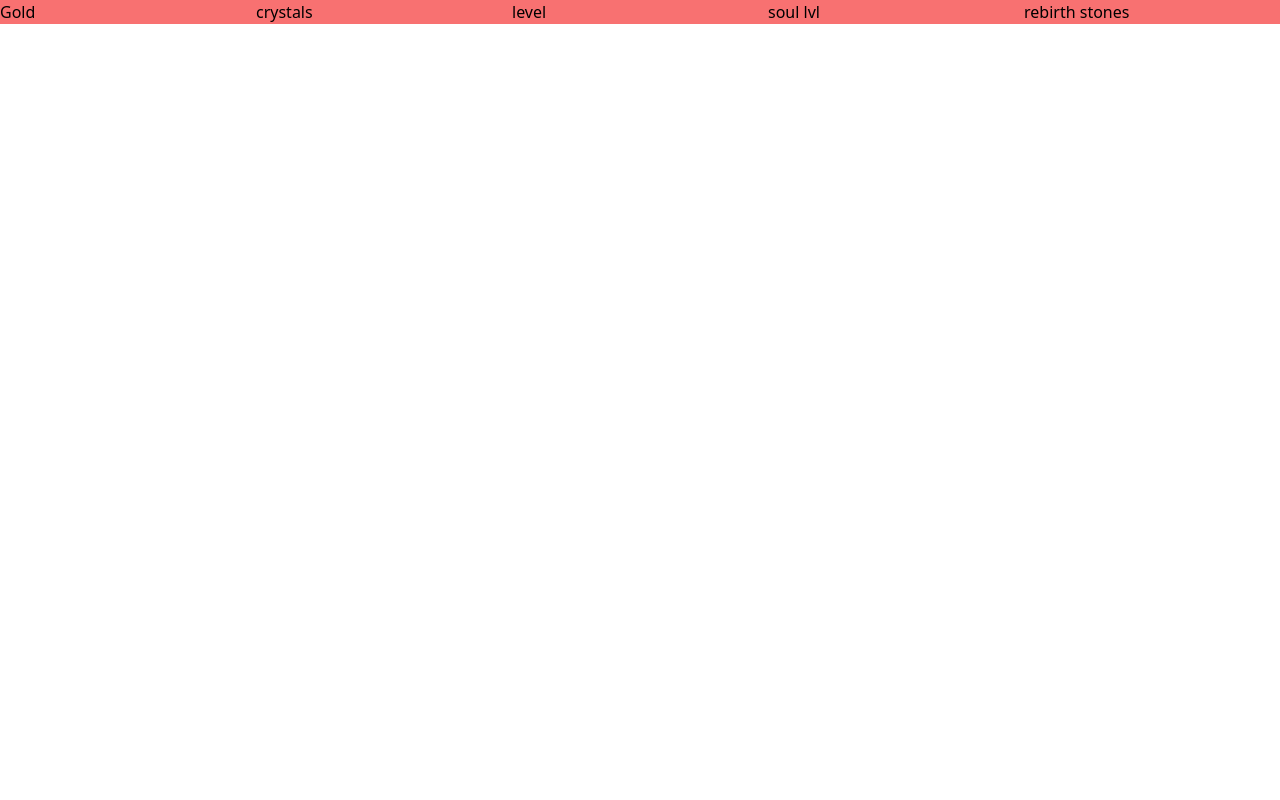
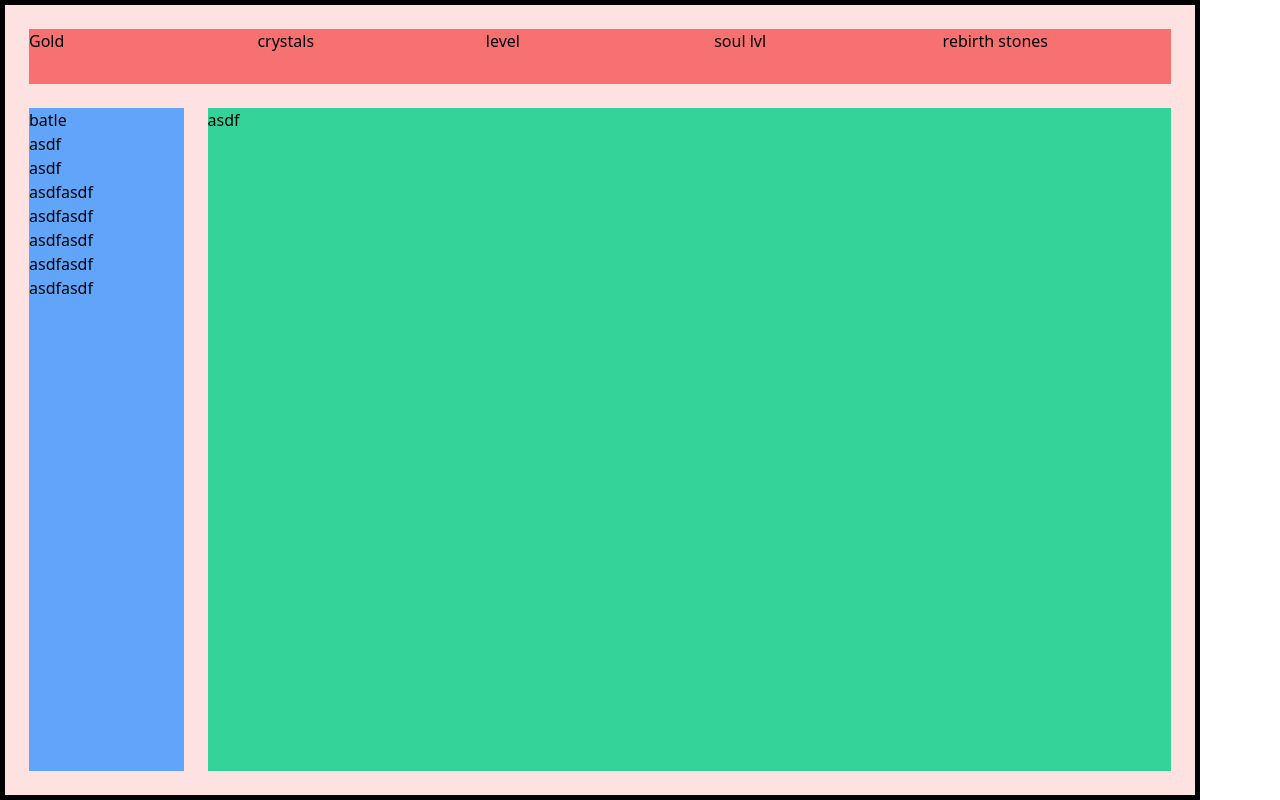
Before and after one commit to aleksandar-radev/infinite-tower-game, a Vue app: page / in a window 1280 px wide. Built offline with nearby package versions, Linux system fonts and the light colour scheme.

Commit message:
add views

```diff
--- a/src/App.vue
+++ b/src/App.vue
@@ -1,20 +1,35 @@
 <template>
-<div>
-  <Header />
+<div class="grid bg-red-100 w-full h-full" style="grid-template-rows: 10% 90%; grid-template-columns: 15% 85%">
+  <Header class="col-span-2 mt-6 ml-6 mr-6"/>
+  <Menu class="m-6 mr-0"/>
+  <Field class="m-6"/>
 </div>
 </template>
 
 <script>
+import Field from './components/Field.vue'
 import Header from './components/Header.vue'
+import Menu from './components/Menu.vue'
 
 export default {
   name: 'App',
   components: {
-    Header
+    Header,
+    Menu,
+    Field
+  },
+  data () {
+    return {
+      x: 1
+    }
   }
 }
 </script>
 
 <style lang="scss">
-
+#app {
+  width: 1200px;
+  height: 800px;
+  border: 5px solid black
+}
 </style>
--- /dev/null
+++ b/src/components/Field.vue
@@ -0,0 +1,27 @@
+<template lang="">
+<div class="bg-green-400">
+  asdf
+</div>
+</template>
+
+<script>
+//  import MenuItem from './GameHeaderMenuItem.vue'
+
+export default {
+  name: 'Field',
+  components: {},
+  props: {},
+  methods: {},
+  data () {
+    this.$store.player.dmg = 126
+    return {}
+  },
+  created () {
+    return {}
+  }
+}
+</script>
+
+<style module lang="scss">
+
+</style>
--- /dev/null
+++ b/src/components/Menu.vue
@@ -0,0 +1,35 @@
+<template lang="">
+<div class="bg-blue-400">
+  <ul>
+    <li>batle</li>
+    <li>asdf</li>
+    <li>asdf</li>
+    <li>asdfasdf</li>
+    <li>asdfasdf</li>
+    <li>asdfasdf</li>
+    <li>asdfasdf</li>
+    <li>asdfasdf</li>
+  </ul>
+</div>
+</template>
+
+<script>
+//  import MenuItem from './GameHeaderMenuItem.vue'
+
+export default {
+  name: 'Menu',
+  components: {},
+  props: {},
+  methods: {},
+  data () {
+    return {}
+  },
+  created () {
+    return {}
+  }
+}
+</script>
+
+<style module lang="scss">
+
+</style>
--- /dev/null
+++ b/src/components/fields/Battle.vue
@@ -0,0 +1,25 @@
+<template lang="">
+<div>
+</div>
+</template>
+
+<script>
+//  import MenuItem from './GameHeaderMenuItem.vue'
+
+export default {
+  name: 'Battle',
+  components: {},
+  props: {},
+  methods: {},
+  data () {
+    return {}
+  },
+  created () {
+    return {}
+  }
+}
+</script>
+
+<style module lang="scss">
+
+</style>
```
Also changed, not shown: src/components/fields/GoldUpgrades.vue (added).
